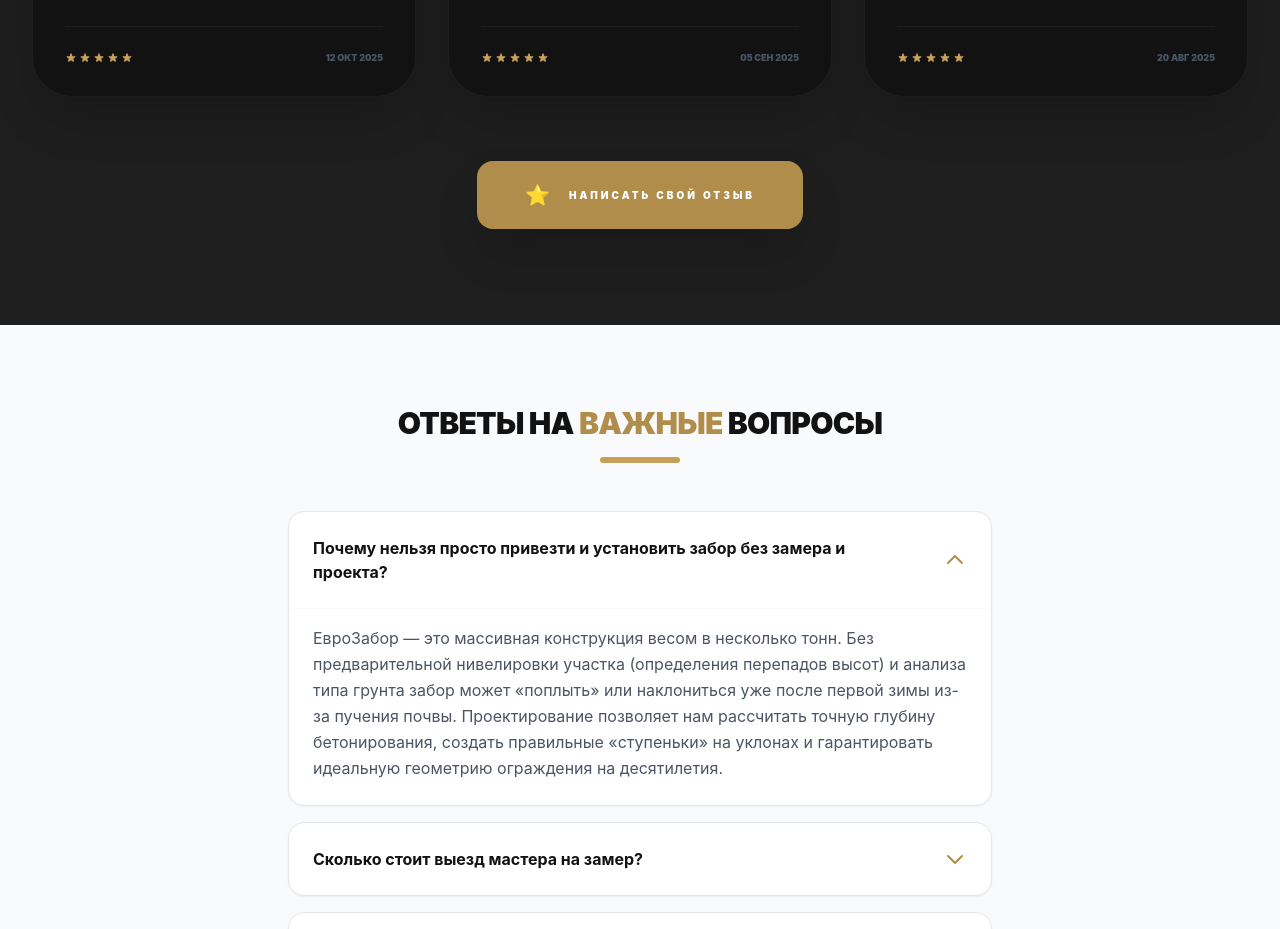
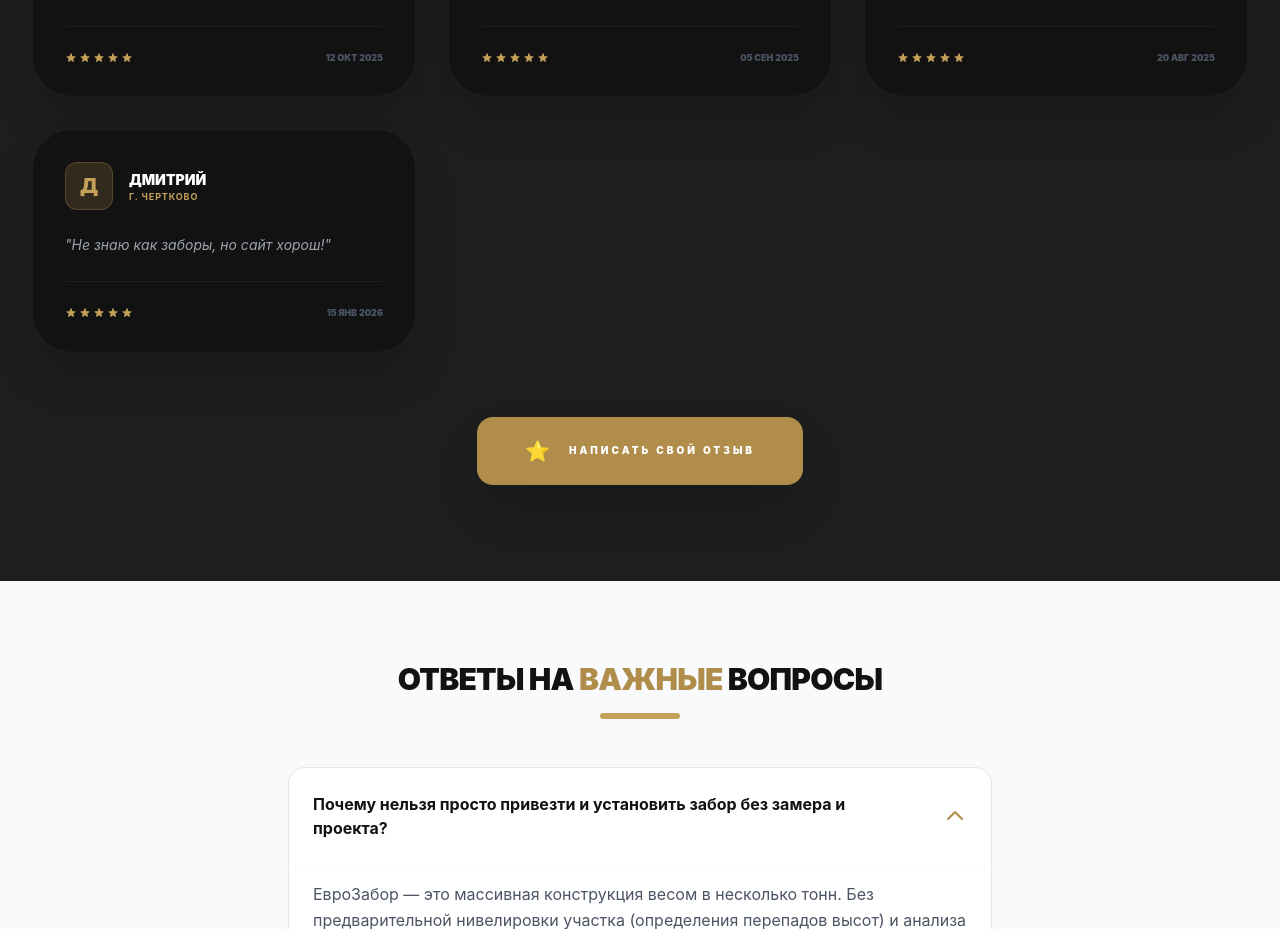
Before and after one commit to ksasha79/KovkaMaster, a React (Vite) app: page / in a window 1280 px wide. Shown: the part 7223-8152 px from the top of the page. Built offline with nearby package versions, Linux system fonts and the light colour scheme.

Commit message:
Update Reviews.tsx

```diff
--- a/components/Reviews.tsx
+++ b/components/Reviews.tsx
@@ -38,6 +38,15 @@ const initialReviews: Review[] = [
     avatar: "",
     rating: 5,
     date: "20 авг 2025"
+  },
+  {
+    id: 4,
+    name: "Дмитрий",
+    location: "г. Чертково",
+    text: "Не знаю как заборы, но сайт хорош!",
+    avatar: "",
+    rating: 5,
+    date: "15 янв 2026"
   }
 ];
 
```
